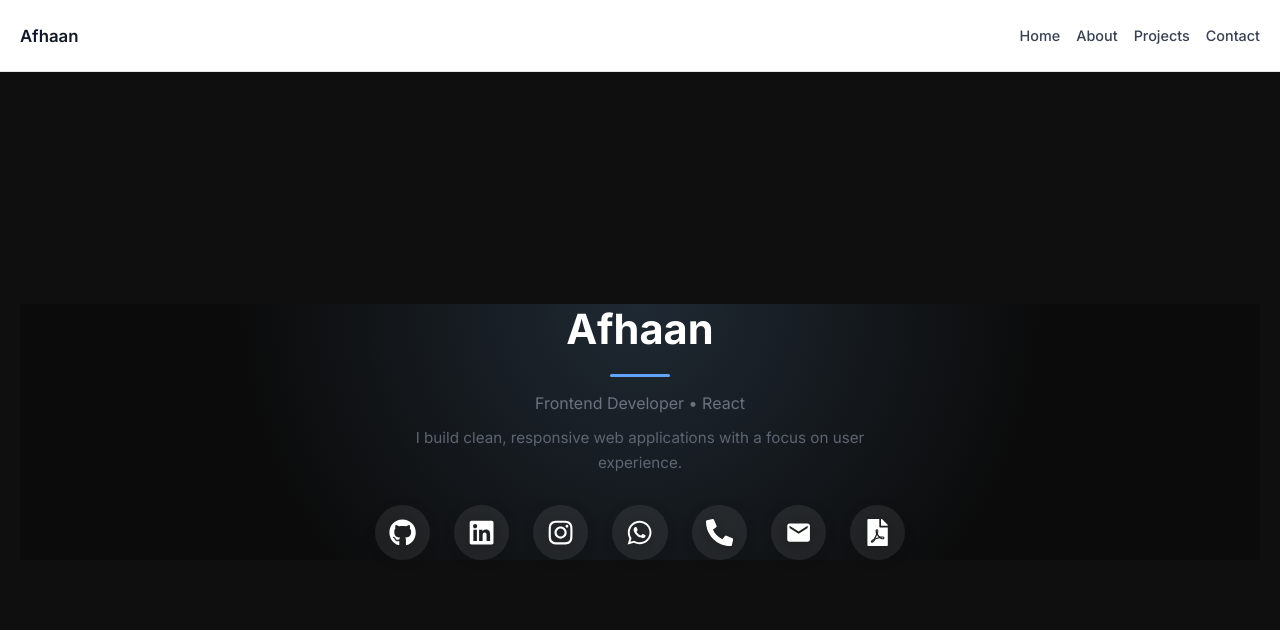
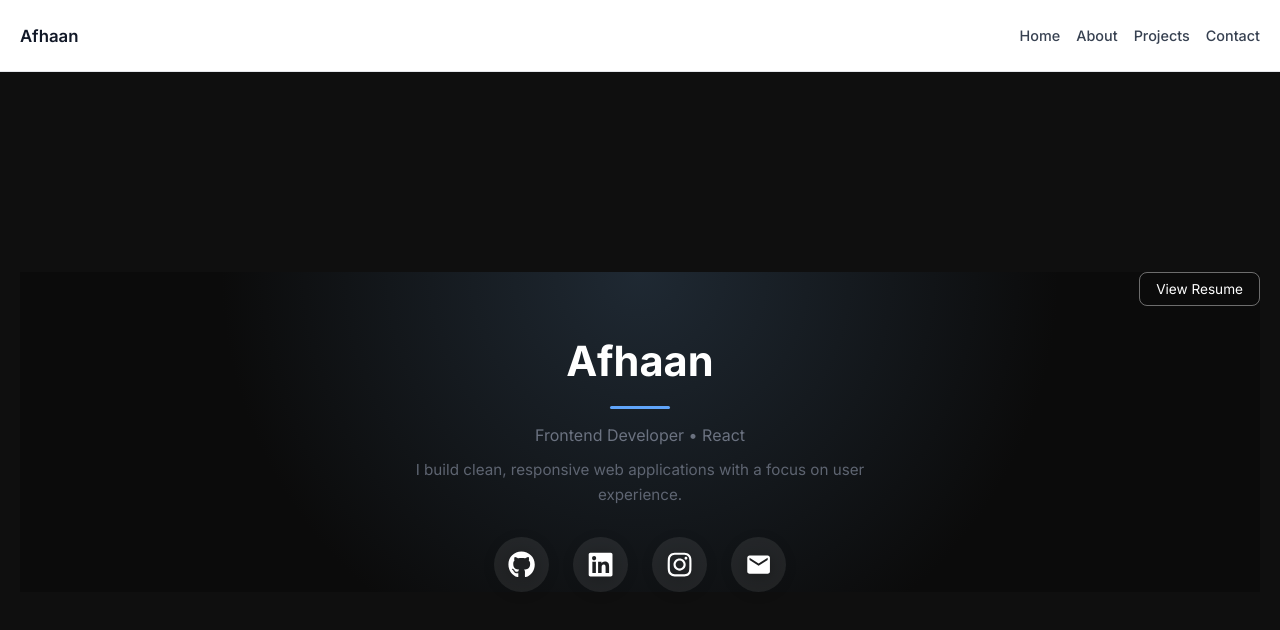
Before and after one commit to afhaan247/afhaan-portfolio, a React (Vite) app: page / in a window 1280 px wide. Shown: the top 630 px of the page. Built offline with nearby package versions, Linux system fonts and the light colour scheme.

Commit message:
Simplify home icons and add resume button

```diff
--- a/src/pages/Home.jsx
+++ b/src/pages/Home.jsx
@@ -2,22 +2,45 @@ import PageWrapper from "../components/PageWrapper";
 import {
   FaGithub,
   FaLinkedin,
-  FaFilePdf,
-  FaWhatsapp,
   FaInstagram,
-  FaPhoneAlt,
 } from "react-icons/fa";
 import { MdEmail } from "react-icons/md";
 
 function Home() {
   return (
     <PageWrapper>
-      {/* HERO SECTION */}
-      <div className="hero" style={{ display: "flex", flexDirection: "column", alignItems: "center", textAlign: "center" }}>
+      <div
+        className="hero"
+        style={{
+          display: "flex",
+          flexDirection: "column",
+          alignItems: "center",
+          textAlign: "center",
+        }}
+      >
+        {/* Resume Button */}
+        <a
+          href="/resume.pdf"
+          target="_blank"
+          rel="noreferrer"
+          style={{
+            alignSelf: "flex-end",
+            marginBottom: "30px",
+            padding: "8px 16px",
+            borderRadius: "8px",
+            border: "1px solid rgba(255,255,255,0.4)",
+            color: "#ffffff",
+            fontSize: "0.85rem",
+            textDecoration: "none",
+          }}
+        >
+          View Resume
+        </a>
 
+        {/* Name */}
         <h1 style={{ marginBottom: "6px" }}>Afhaan</h1>
 
-        {/* Accent line */}
+        {/* Accent Line */}
         <div className="hero-line"></div>
 
         {/* Role */}
@@ -25,12 +48,12 @@ function Home() {
           Frontend Developer • React
         </p>
 
-        {/* One-line intro */}
+        {/* Intro */}
         <p style={{ marginTop: "10px", fontSize: "0.95rem", opacity: 0.85 }}>
           I build clean, responsive web applications with a focus on user experience.
         </p>
 
-        {/* Social / Contact Icons */}
+        {/* Icons */}
         <div className="icon-row">
           <a
             href="https://github.com/afhaan247"
@@ -60,35 +83,10 @@ function Home() {
           </a>
 
           <a
-            href="https://wa.me/918925188760"
-            target="_blank"
-            rel="noreferrer"
-            aria-label="WhatsApp"
-          >
-            <FaWhatsapp />
-          </a>
-
-          <a
-            href="tel:+918925188760"
-            aria-label="Phone"
-          >
-            <FaPhoneAlt />
-          </a>
-
-          <a
             href="mailto:afhaan247@gmail.com"
             aria-label="Email"
           >
             <MdEmail />
-          </a>
-
-          <a
-            href="/resume.pdf"
-            target="_blank"
-            rel="noreferrer"
-            aria-label="Resume"
-          >
-            <FaFilePdf />
           </a>
         </div>
       </div>
```
